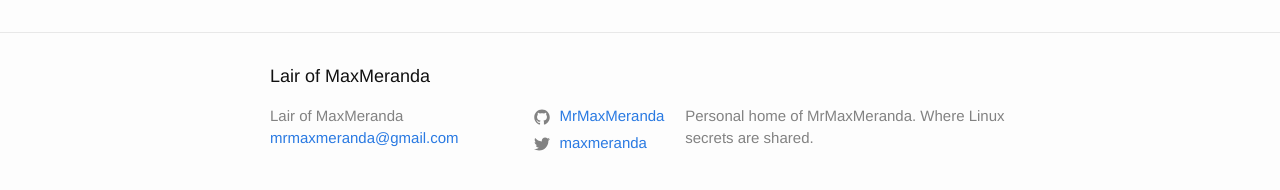
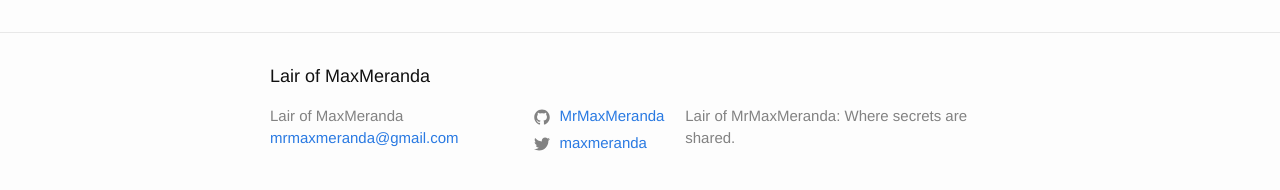
Before and after one commit to MrMaxMeranda/mrmaxmeranda.github.io, a Jekyll site: the page built from pages/about.md, in a window 1280 px wide. Shown: the part 240-430 px from the top of the page. Built offline with Jekyll 4.4.1, drawn with Linux system fonts in a browser that asks for light colours.

```diff
--- a/_config.yml
+++ b/_config.yml
@@ -16,9 +16,9 @@
 title: Lair of MaxMeranda
 email: mrmaxmeranda@gmail.com
 description: > # this means to ignore newlines until "baseurl:"
-        Personal home of MrMaxMeranda. Where Linux secrets are shared.
+        Lair of MrMaxMeranda: Where secrets are shared.
 baseurl: "" # the subpath of your site, e.g. /blog
-url: "" # the base hostname & protocol for your site, e.g. http://example.com
+url: "https://mrmaxmeranda.github.io" # the base hostname & protocol for your site, e.g. http://example.com
 twitter_username: maxmeranda
 github_username:  MrMaxMeranda
 
```
